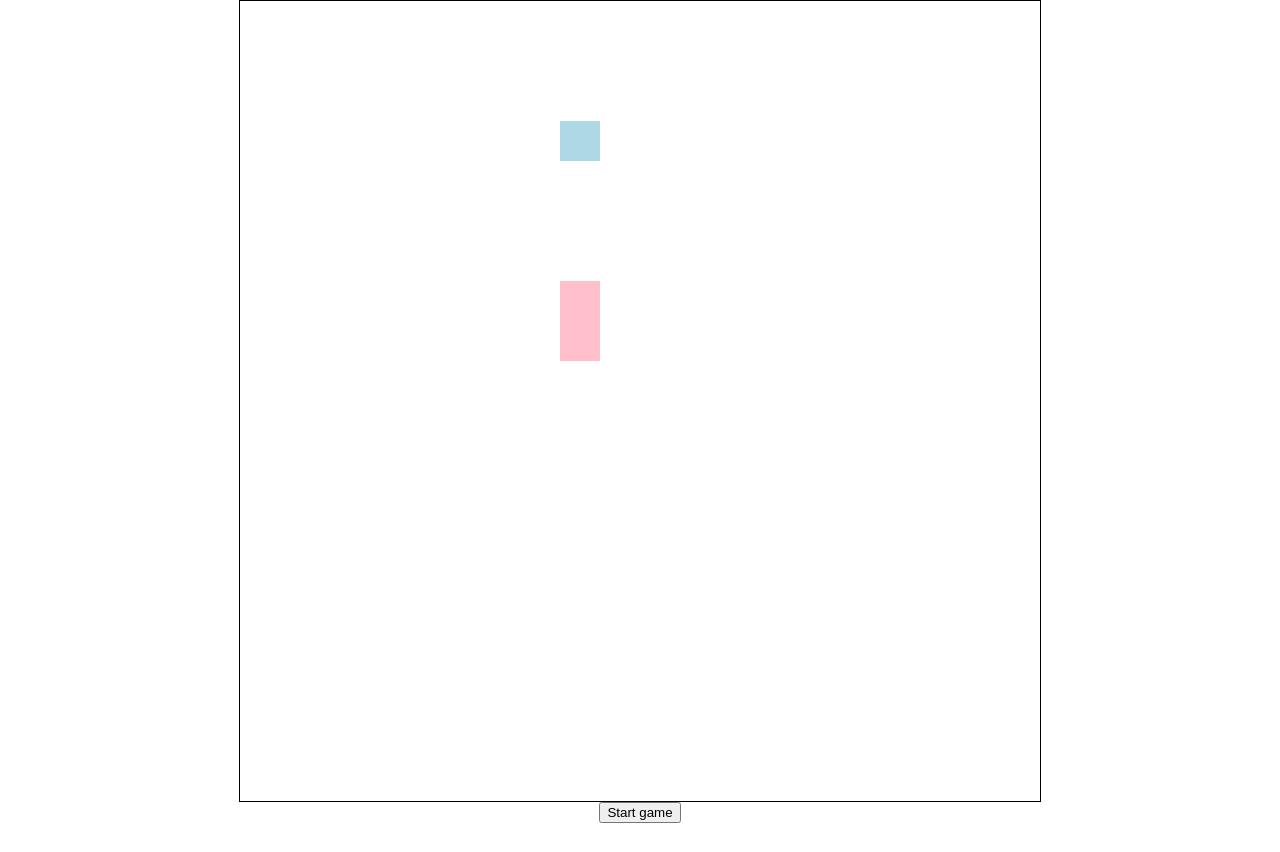
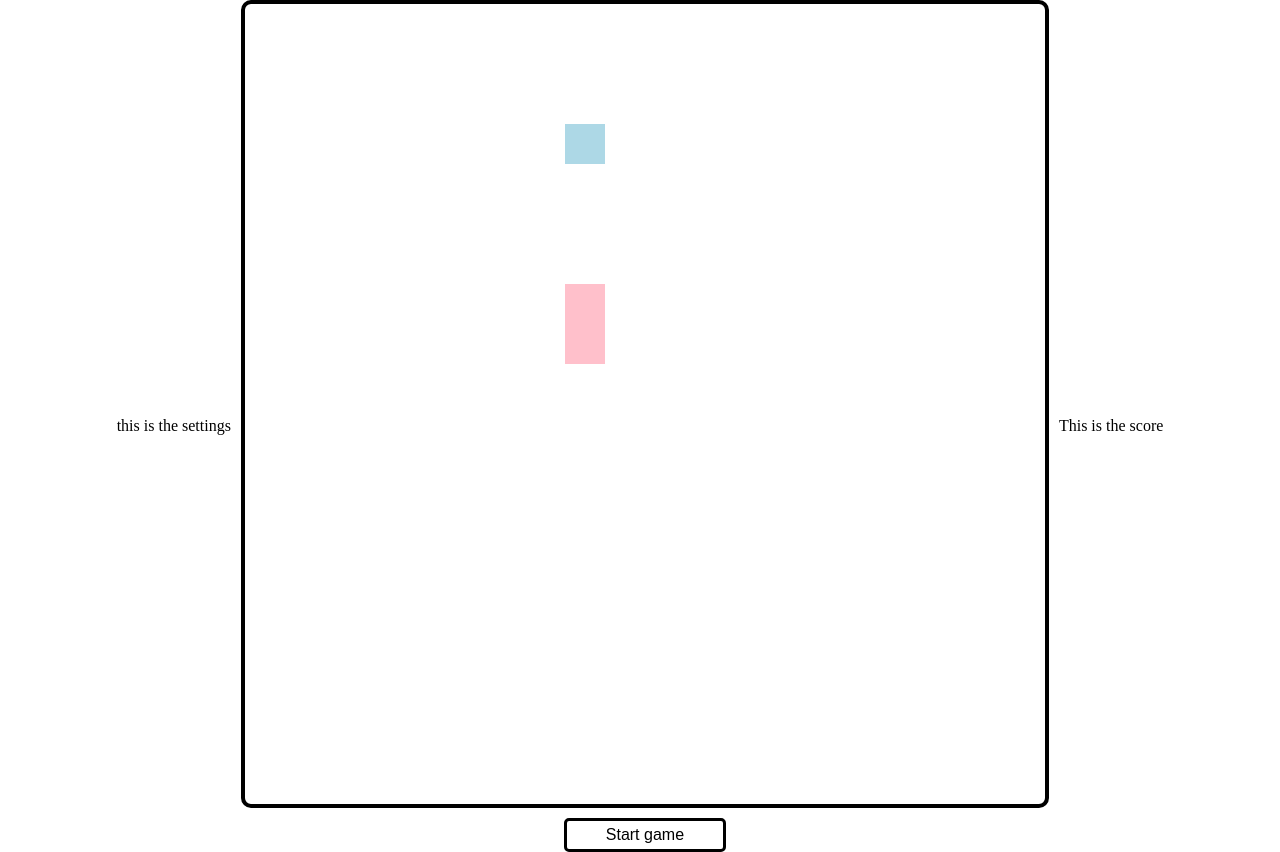
Before and after one commit to taine-rasmussen/Snaaaaake, a React (Create React App) app: page / in a window 1280 px wide. Before the commit the page ends 823 px from the top, so only its background shows below. Built offline with nearby package versions, Linux system fonts and the light colour scheme.

Commit message:
styling and files for new components

```diff
--- a/src/App.css
+++ b/src/App.css
@@ -9,11 +9,36 @@ body {
   margin: 0;
 }
 
+button{
+  width: 20%;
+  padding: 5px;
+  font-size: 1rem;
+  border-radius: 5px;
+  border: 3px solid #000;
+  background-color: #fff;
+}
+
+button:hover{
+  cursor: pointer;
+}
+
 .app_container{
   display: flex;
+  flex-direction: row;
   align-items: center;
-  flex-direction: column;
   justify-content: center;
   min-height: 95vh;
+  gap: 10px
+}
 
+.game_container{
+  display: flex;
+  flex-direction: column;
+  align-items: center;
+  gap: 10px;
 }
+
+.gameboard{
+  border: 4px solid #000;
+  border-radius: 10px;
+}
--- a/src/App.js
+++ b/src/App.js
@@ -9,6 +9,9 @@ import {
   SPEED
 } from './Constants'
 import './App.css';
+
+import Score from './Score'
+import Settings from './Settings'
 
 function App() {
   const canvasRef = useRef();
@@ -102,8 +105,10 @@ function App() {
       tabIndex="0"
       onKeyDown={e => moveSnake(e)}
     >
+      <Settings />
+      <div className='game_container'>
         <canvas
-        style={{ border: "1px solid black" }}
+          className='gameboard'
           width={`${CANVAS_SIZE[0]}px`}
           height={`${CANVAS_SIZE[1]}px`}
           ref={canvasRef}
@@ -113,7 +118,8 @@ function App() {
         >
           Start game
         </button>
-      {gameOver && <div>Game Over</div>}
+      </div>
+      <Score />
     </div>
   );
 }
--- /dev/null
+++ b/src/Score.js
@@ -0,0 +1,11 @@
+import React from 'react'
+
+const Score = (props) => {
+  return (
+    <div>
+      This is the score
+    </div>
+  )
+}
+
+export default Score
--- /dev/null
+++ b/src/Settings.js
@@ -0,0 +1,11 @@
+import React from 'react'
+
+const Settings = (props) => {
+  return (
+    <div>
+      this is the settings
+    </div>
+  )
+}
+
+export default Settings
```
Lines whose indentation alone changed are shown as unchanged.
